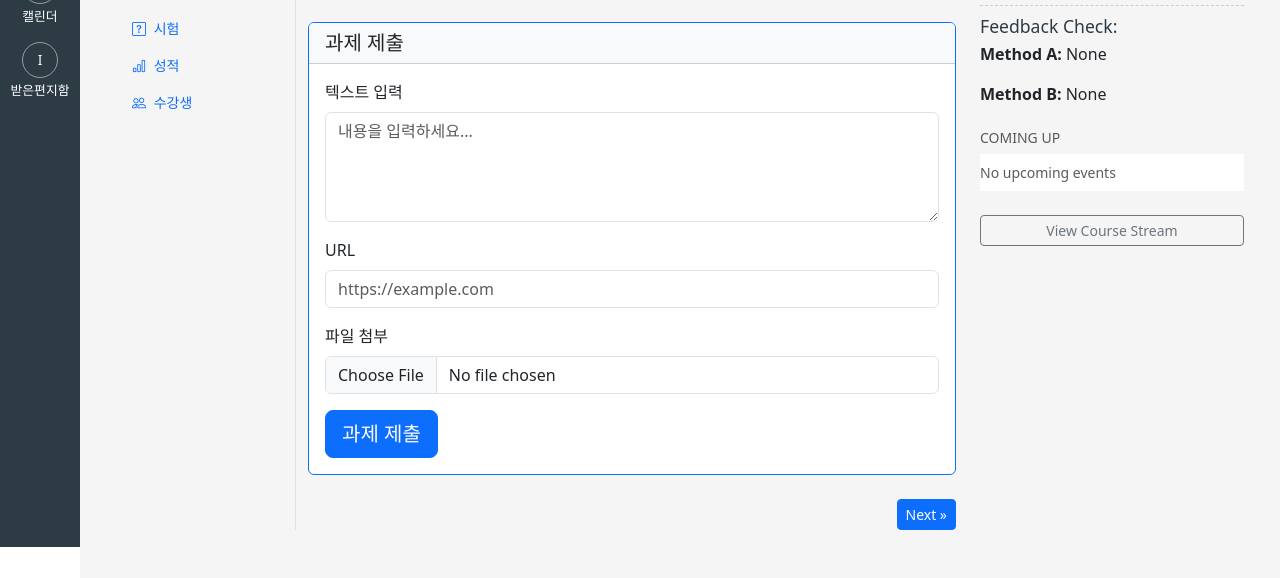
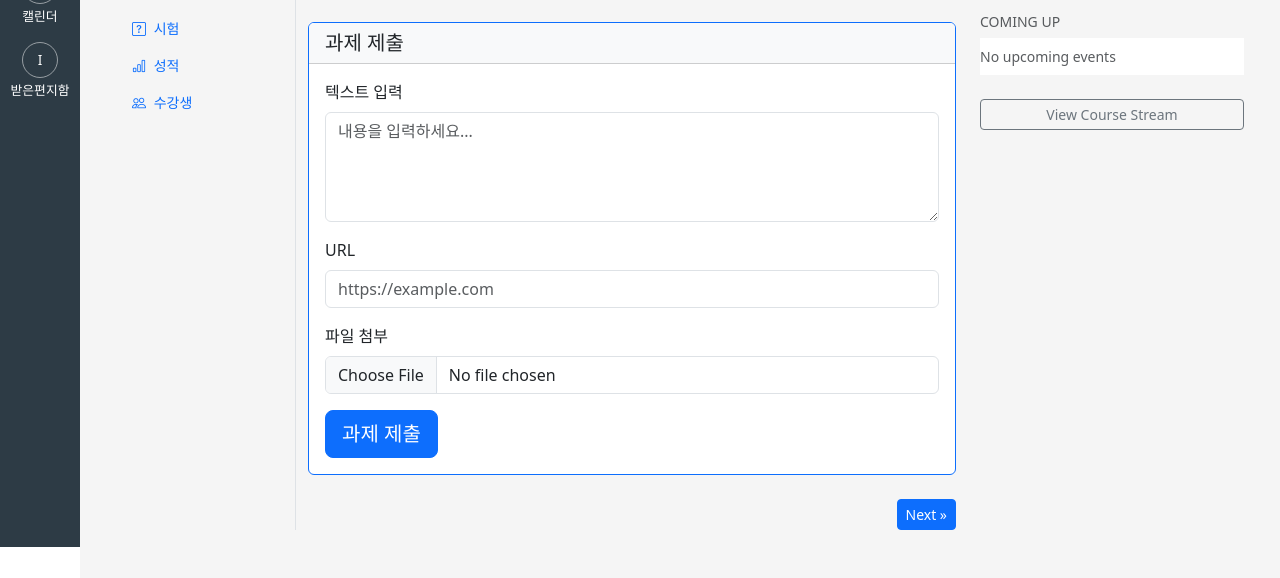
Before and after one commit to inookc-dev/my-lms, a Django app: template templates/courses/assignment_detail.html in a window 1280 px wide. Shown: the part 253-831 px from the top of the page. Run offline with Django 5.2, Linux system fonts and the light colour scheme; data comes from the database, SQL or seed files in the repository; tables that the repository leaves empty hold one stand-in row (values such as "Sample post"); the template is opened without the code that fills it: values that come from a table or form of the project are taken from there, most other values are stand-ins (such as "Sample title", 1, 10 or a date in 2020).

Commit message:
feedback 강제출력-01

```diff
--- a/templates/courses/assignment_detail.html
+++ b/templates/courses/assignment_detail.html
@@ -204,16 +204,6 @@
 </div>
 {% endif %}
 <!-- 피드백(Feedback) 표시 코드 끝 -->
- <!-- Feedback 강제 출력 (디버깅용) -->
-<div style="margin-top: 15px; border-top: 1px dashed #ccc; padding-top: 10px;">
-  <h4 style="margin: 0 0 5px 0; font-size: 1.1em; color: #2D3B45;">Feedback Check:</h4>
-
-  <!-- 1. latest_submission 변수로 시도 -->
-  <p><strong>Method A:</strong> {{ latest_submission.feedback }}</p>
-
-  <!-- 2. submission 변수로 시도 (혹시 변수명이 다를까봐) -->
-  <p><strong>Method B:</strong> {{ submission.feedback }}</p>
-</div>
   </div>
 
   <div class="mb-4">
```
